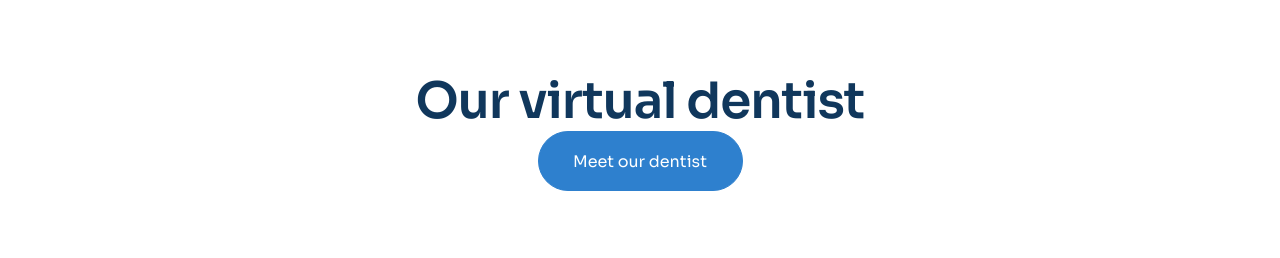
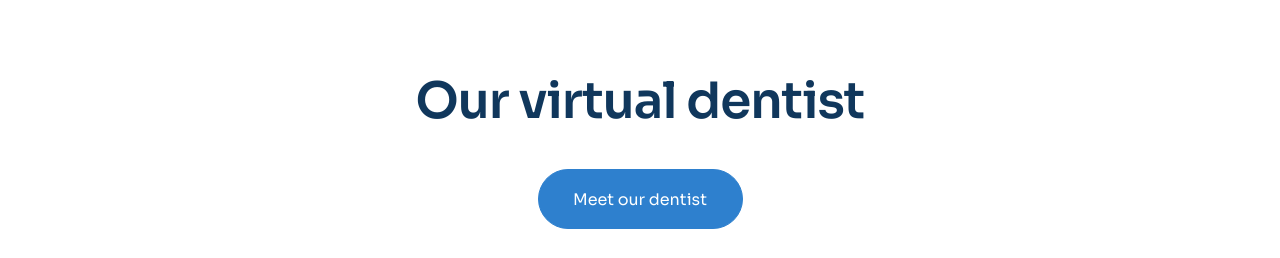
Before and after one commit to vuluongvu/Project-3, a plain HTML site: page index.html in a window 1280 px wide. Shown: the part 3420-3678 px from the top of the page. Drawn offline with Linux system fonts and the light colour scheme.

Commit message:
fixed dentist button

```diff
--- a/asset/css/style.css
+++ b/asset/css/style.css
@@ -469,6 +469,10 @@ a {
     padding: 170px 0;
 }
 
+.dentist .btn {
+    margin-top: 38px;
+}
+
 .dentist__header {
     display: flex;
     align-items: center;
```
